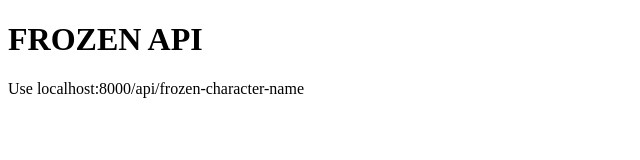
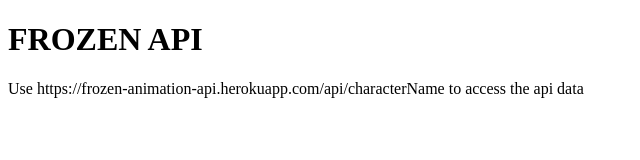
Before and after one commit to MaryShodiya/FrozenAPI, a website: page index.html in a window 1280 px wide. Shown: the whole page, without its empty margins (0-640 px from the left). Drawn offline with Linux system fonts and the light colour scheme.

Commit message:
modified html documentation to include heroku link

```diff
--- a/index.html
+++ b/index.html
@@ -8,6 +8,6 @@
 </head>
 <body>
     <h1> FROZEN API </h1>
-    <p> Use localhost:8000/api/frozen-character-name </p>
+    <p> Use https://frozen-animation-api.herokuapp.com/api/characterName to access the api data</p>
 </body>
 </html>
```
